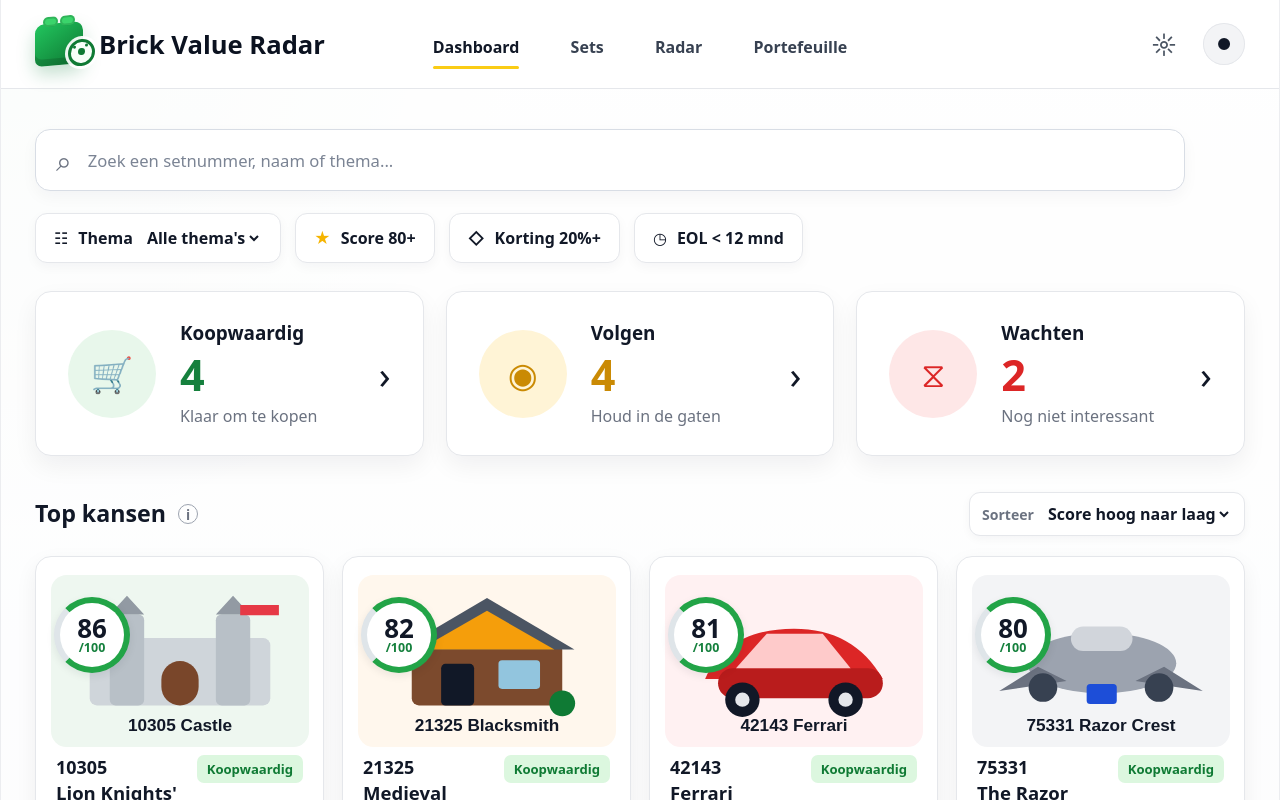
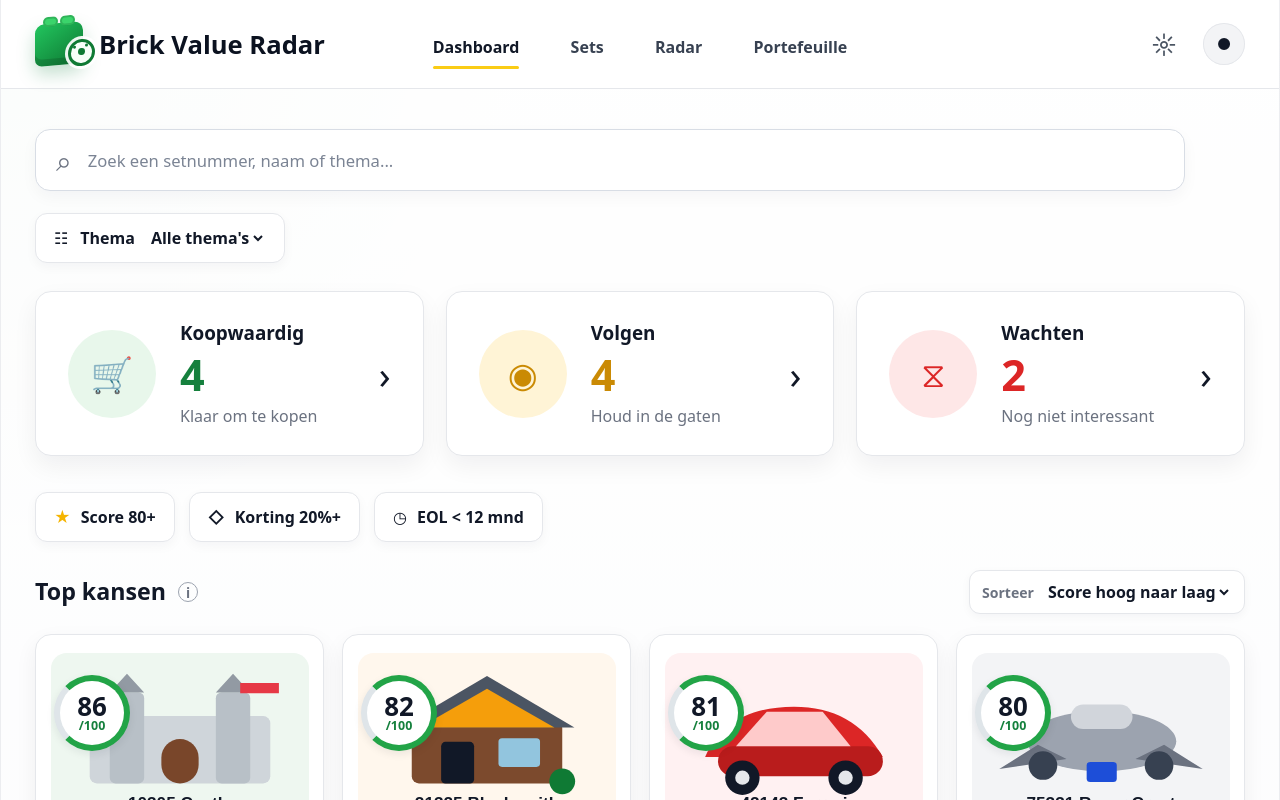
Before and after one commit to EJB2026/brick-value-radar, a React (Vite) app: page / in a window 1280 px wide. Shown: the top 800 px of the page. Built offline with nearby package versions, Linux system fonts and the light colour scheme.

Commit message:
Tighten theme filter alignment

```diff
--- a/src/components/InvestmentRadarPage/InvestmentRadarPage.tsx
+++ b/src/components/InvestmentRadarPage/InvestmentRadarPage.tsx
@@ -5,7 +5,13 @@
 import { getRadarStatus } from "../../utils/scoring";
 import { Header } from "../Header/Header";
 import { MobileSetCard } from "../MobileSetCard/MobileSetCard";
-import { SearchAndFilters, type ActiveFilters, type SortOption, type ToggleFilter } from "../SearchAndFilters/SearchAndFilters";
+import {
+  FilterControls,
+  SearchAndTheme,
+  type ActiveFilters,
+  type SortOption,
+  type ToggleFilter,
+} from "../SearchAndFilters/SearchAndFilters";
 import { SetCard } from "../SetCard/SetCard";
 import { StatusSummary } from "../StatusSummary/StatusSummary";
 
@@ -98,20 +104,22 @@
     <div className="app-shell">
       <Header />
       <main className="page-content">
-        <SearchAndFilters
+        <SearchAndTheme
           searchTerm={searchTerm}
           onSearchChange={setSearchTerm}
+          activeFilters={activeFilters}
+          themeOptions={themeOptions}
+          onThemeChange={setThemeFilter}
+        />
+
+        <StatusSummary counts={statusCounts} />
+
+        <FilterControls
           activeFilters={activeFilters}
           onToggleFilter={toggleFilter}
           filtersOpen={filtersOpen}
           onToggleFiltersOpen={() => setFiltersOpen((current) => !current)}
-          themeOptions={themeOptions}
-          onThemeChange={setThemeFilter}
-          sortOption={sortOption}
-          onSortChange={setSortOption}
         />
-
-        <StatusSummary counts={statusCounts} />
 
         <section className="opportunity-section" aria-labelledby="top-kansen-title">
           <div className="section-heading">
--- a/src/components/SearchAndFilters/SearchAndFilters.css
+++ b/src/components/SearchAndFilters/SearchAndFilters.css
@@ -2,6 +2,10 @@
   display: grid;
   gap: 22px;
   margin-bottom: 28px;
+}
+
+.filter-controls-section {
+  margin-top: 4px;
 }
 
 .search-box {
@@ -42,6 +46,21 @@
   gap: 14px;
 }
 
+.theme-row {
+  display: flex;
+  align-items: center;
+  width: 100%;
+}
+
+.theme-select-chip {
+  display: flex;
+  align-items: center;
+  position: relative;
+  justify-content: flex-start;
+  width: fit-content;
+  text-align: left;
+}
+
 .filter-toolbar {
   display: none;
 }
@@ -76,18 +95,23 @@
   color: #1d4ed8;
 }
 
-.theme-select-chip {
-  position: relative;
+.filter-chip.theme-select-chip {
+  justify-content: flex-start;
+  gap: 12px;
 }
 
 .theme-select-chip select {
-  max-width: 150px;
+  margin-left: 0;
+  min-width: 0;
+  max-width: none;
+  flex: 1;
   border: 0;
   outline: 0;
   color: inherit;
   background: transparent;
   font: inherit;
   cursor: pointer;
+  text-align: left;
 }
 
 .chip-icon.gold {
@@ -112,7 +136,7 @@
 
   .theme-select-chip {
     grid-column: 1 / -1;
-    width: 100%;
+    width: fit-content;
   }
 
   .filter-toolbar {
@@ -139,6 +163,10 @@
     min-height: 44px;
     padding: 0 14px;
     font-size: 0.88rem;
+  }
+
+  .filter-chip.theme-select-chip {
+    justify-content: flex-start;
   }
 
   .filters-button {
@@ -174,6 +202,10 @@
   .filter-layout {
     display: grid;
     gap: 8px;
+  }
+
+  .theme-row {
+    display: flex;
   }
 
   .theme-select-chip {
@@ -213,8 +245,11 @@
     font-size: 0.78rem;
   }
 
+  .filter-chip.theme-select-chip {
+    justify-content: flex-start;
+  }
+
   .theme-select-chip select {
-    max-width: none;
     width: 100%;
   }
 
--- a/src/components/SearchAndFilters/SearchAndFilters.tsx
+++ b/src/components/SearchAndFilters/SearchAndFilters.tsx
@@ -15,22 +15,21 @@
   searchTerm: string;
   onSearchChange: (value: string) => void;
   activeFilters: ActiveFilters;
+  themeOptions: LegoThemeOption[];
+  onThemeChange: (value: string) => void;
+};
+
+type FilterControlsProps = {
+  activeFilters: ActiveFilters;
   onToggleFilter: (filter: ToggleFilter) => void;
   filtersOpen: boolean;
   onToggleFiltersOpen: () => void;
-  themeOptions: LegoThemeOption[];
-  onThemeChange: (value: string) => void;
-  sortOption: SortOption;
-  onSortChange: (value: SortOption) => void;
 };
 
-export function SearchAndFilters({
+export function SearchAndTheme({
   searchTerm,
   onSearchChange,
   activeFilters,
-  onToggleFilter,
-  filtersOpen,
-  onToggleFiltersOpen,
   themeOptions,
   onThemeChange,
 }: SearchAndFiltersProps) {
@@ -47,7 +46,7 @@
         />
       </label>
 
-      <div className="filter-layout">
+      <div className="theme-row">
         <label className={`filter-chip theme-select-chip ${activeFilters.theme !== "all" ? "active" : ""}`}>
           <span aria-hidden="true">☷</span>
           <span>Thema</span>
@@ -63,6 +62,20 @@
             ))}
           </select>
         </label>
+      </div>
+    </section>
+  );
+}
+
+export function FilterControls({
+  activeFilters,
+  onToggleFilter,
+  filtersOpen,
+  onToggleFiltersOpen,
+}: FilterControlsProps) {
+  return (
+    <section className="search-section filter-controls-section" aria-label="Filters">
+      <div className="filter-layout">
         <div className="filter-toolbar">
           <button
             className="filter-chip filters-button"
@@ -77,7 +90,7 @@
           </button>
         </div>
 
-        <div className={`filters-panel ${filtersOpen ? "open" : "collapsed"}`} id="mobile-filters-panel" aria-label="Filters">
+        <div className={`filters-panel ${filtersOpen ? "open" : "collapsed"}`} id="mobile-filters-panel">
           <button
             className={`filter-chip ${activeFilters.score80 ? "active" : ""}`}
             type="button"
```
